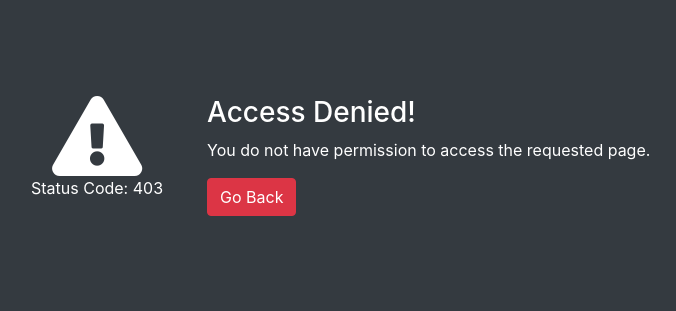
After one commit to rsical/ELA-Statistics, a PHP site: page /403.php in a window 1280 px wide. The commit adds this page. Shown: the top 311 px of the page, without its empty margins (68-744 px from the left). Run offline with PHP 8.4, Linux system fonts and the light colour scheme; some libraries are stand-ins or nearby versions.

Commit message:
role based access control, hiding nav options based on role, 403 page if user navigates to route they do not have permission to access

```diff
--- /dev/null
+++ b/403.php
@@ -0,0 +1,22 @@
+<!DOCTYPE html>
+<html>
+<head>
+   <title>Forbidden</title>
+   <?php include './includedFrameworks/bootstrapHead.html';?>
+</head>
+<body class="bg-dark text-white py-5">
+     <div class="container py-5">
+          <div class="row">
+               <div class="col-md-2 text-center">
+                    <p><i class="fa fa-exclamation-triangle fa-5x"></i><br/>Status Code: 403</p>
+               </div>
+               <div class="col-md-10">
+                    <h3>Access Denied!</h3>
+                    <p>You do not have permission to access the requested page.</p>
+                    <a class="btn btn-danger" href="javascript:history.back()">Go Back</a>
+               </div>
+          </div>
+     </div>
+
+</body>
+</html>
--- a/TeachersAndClasses.php
+++ b/TeachersAndClasses.php
@@ -7,6 +7,12 @@
 	else
 	{
 		header("Location: logout.php");
+	}
+
+	if (isset($_SESSION['isAdmin'])) {
+		if (!$_SESSION['isAdmin']) {
+			header("Location: 403.php");
+		}
 	}
 ?>
 
```
Also changed, not shown: index.php (+27 -4 lines), navigation/navBegin.html (+38 -14 lines).
